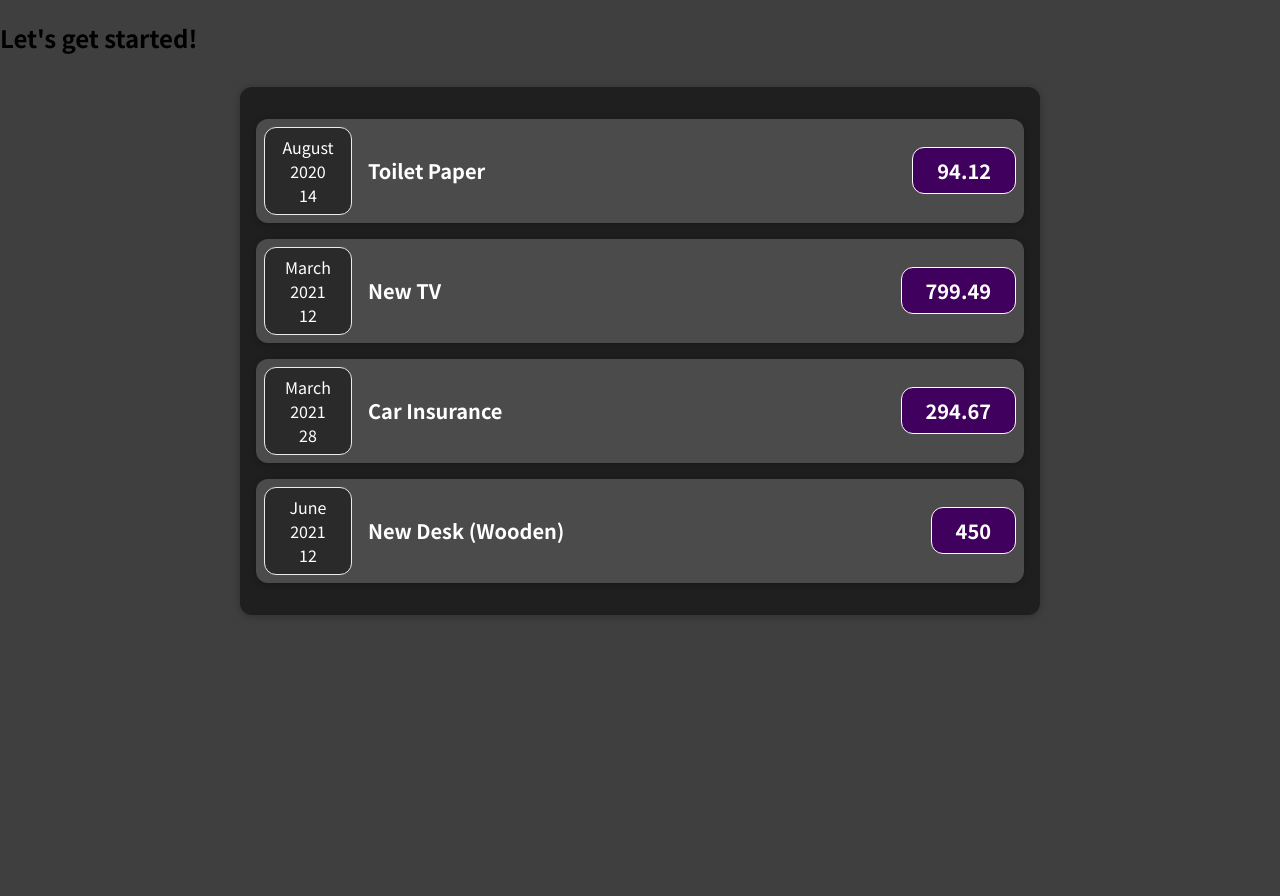
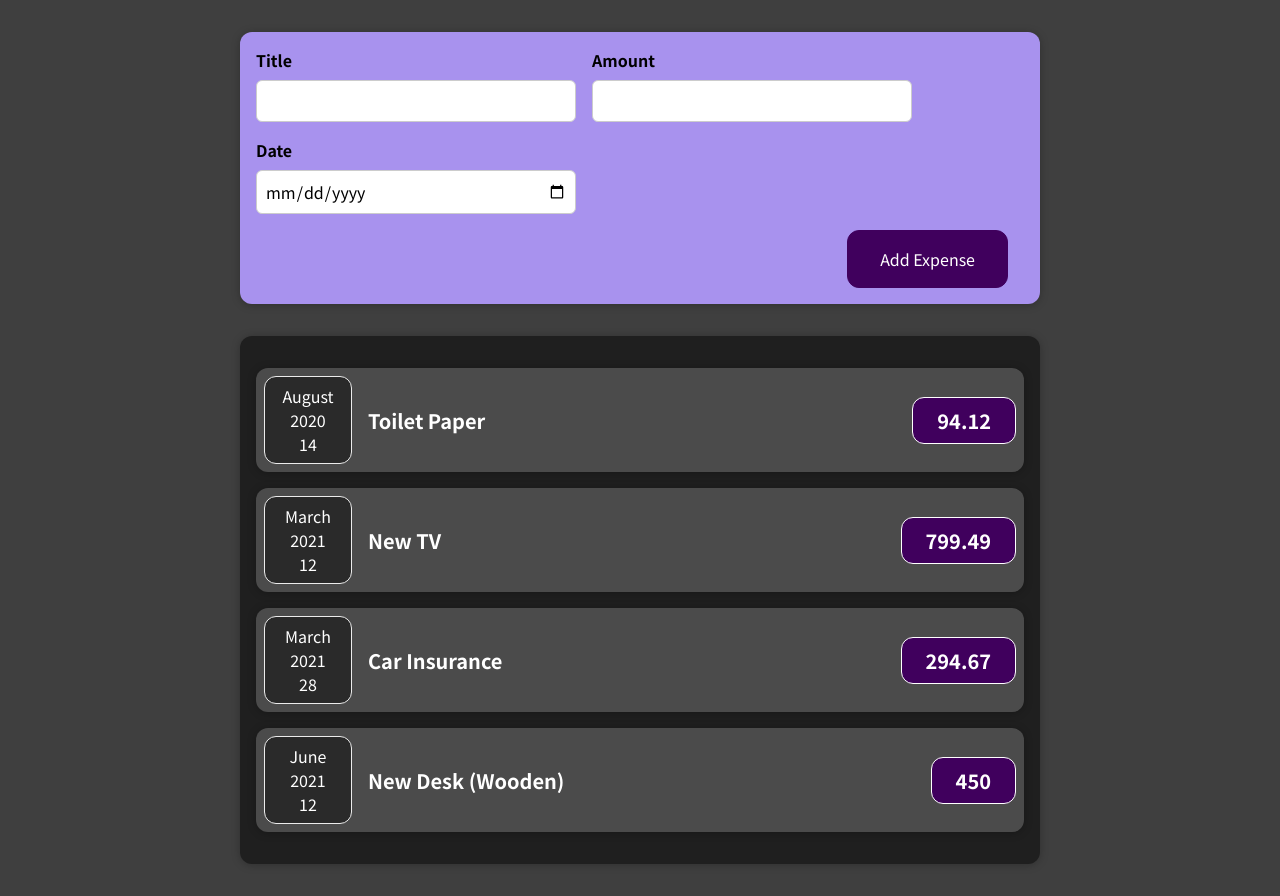
Before and after one commit to DevAntonioRogers/Expense-Tracker, a React (Create React App) app: page / in a window 1280 px wide. Before the commit the page ends 800 px from the top, so only its background shows below. Built offline with nearby package versions, Linux system fonts and the light colour scheme.

Commit message:
Added an input form

```diff
--- a/src/App.js
+++ b/src/App.js
@@ -1,4 +1,5 @@
 import Expenses from "./components/Expenses/Expenses";
+import NewExpense from "./components/NewExpense/NewExpense";
 
 function App() {
   const expenses = [
@@ -25,7 +26,7 @@
   return (
 
     <div>
-      <h2>Let's get started!</h2>
+      <NewExpense />
       <Expenses items={expenses} />
     </div>
 
--- /dev/null
+++ b/src/components/NewExpense/ExpenseForm.css
@@ -0,0 +1,26 @@
+.new-expense__controls {
+  display: flex;
+  flex-wrap: wrap;
+  gap: 1rem;
+  margin-bottom: 1rem;
+  text-align: left;
+}
+
+.new-expense__control label {
+  font-weight: bold;
+  margin-bottom: 0.5rem;
+  display: block;
+}
+
+.new-expense__control input {
+  font: inherit;
+  padding: 0.5rem;
+  border-radius: 6px;
+  border: 1px solid #ccc;
+  width: 20rem;
+  max-width: 100%;
+}
+
+.new-expense__actions {
+  text-align: right;
+}
--- /dev/null
+++ b/src/components/NewExpense/ExpenseForm.js
@@ -0,0 +1,28 @@
+import './ExpenseForm.css'
+
+
+function ExpenseForm() {
+  return (
+    <form>
+      <div className='new-expense__controls'>
+        <div className='new-expense__control'>
+          <label>Title</label>
+          <input type='text' />
+        </div>
+        <div className='new-expense__control'>
+          <label>Amount</label>
+          <input type='number' min='0.01' step='0.01' />
+        </div>
+        <div className='new-expense__control'>
+          <label>Date</label>
+          <input type='date' min='2019-01-01' max='2022-12-31' />
+        </div>
+      </div>
+      <div className='new-expense__actions'>
+        <button type='submit'>Add Expense</button>
+      </div>
+    </form>
+  )
+}
+
+export default ExpenseForm;
--- /dev/null
+++ b/src/components/NewExpense/NewExpense.css
@@ -0,0 +1,38 @@
+.new-expense {
+  background-color: #a892ee;
+  padding: 1rem;
+  margin: 2rem auto;
+  width: 50rem;
+  max-width: 95%;
+  border-radius: 12px;
+  text-align: center;
+  box-shadow: 0 1px 8px rgba(0, 0, 0, 0.25);
+}
+
+.new-expense button {
+  font: inherit;
+  cursor: pointer;
+  padding: 1rem 2rem;
+  border: 1px solid #40005d;
+  background-color: #40005d;
+  color: white;
+  border-radius: 12px;
+  margin-right: 1rem;
+}
+
+.new-expense button:hover,
+.new-expense button:active {
+  background-color: #510674;
+  border-color: #510674;
+}
+
+.new-expense button.alternative {
+  color: #220131;
+  border-color: transparent;
+  background-color: transparent;
+}
+
+.new-expense button.alternative:hover,
+.new-expense button.alternative:active {
+  background-color: #ddb3f8;
+}
--- /dev/null
+++ b/src/components/NewExpense/NewExpense.js
@@ -0,0 +1,13 @@
+import React from "react";
+import './NewExpense.css'
+import ExpenseForm from "./ExpenseForm";
+
+const NewExpense = () => {
+  return (
+    <div className="new-expense">
+      <ExpenseForm />
+    </div>
+  )
+}
+
+export default NewExpense;
```
Also changed, not shown: src/components/Expenses/ExpenseItem.js (+8 -0 lines).
